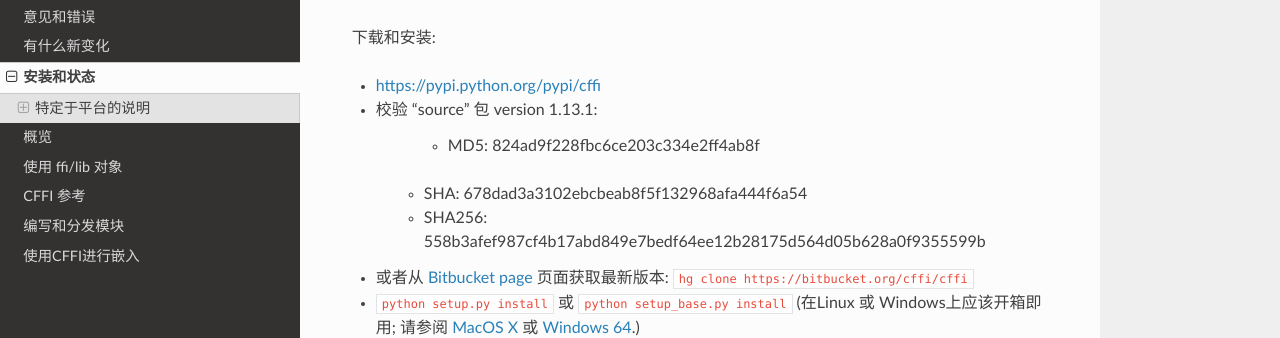
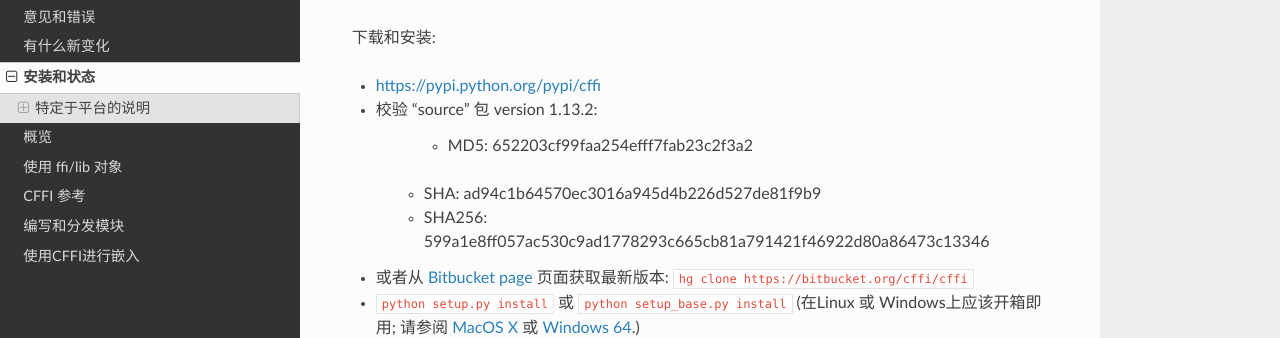
Before and after one commit to JairoGuo/CFFI-Docs-ZH-CN, a Sphinx documentation site: the page built from doc/source/installation.rst, in a window 1280 px wide and 900 px high, scrolled down 660 px. Shown: the part 158-496 px from the top of the window. Built offline with Sphinx 7.4.7 and the Read the Docs theme 2.0.0, drawn with Linux system fonts in a browser that asks for light colours.

Commit message:
update 1.13.2

```diff
--- a/doc/source/installation.rst
+++ b/doc/source/installation.rst
@@ -40,13 +40,13 @@ CFFI的核心速度优于ctypes，如果使用1.0之后的功能，则意味着
 
 * https://pypi.python.org/pypi/cffi
 
-* 校验 "source" 包 version 1.13.1:
+* 校验 "source" 包 version 1.13.2:
 
-    - MD5: 824ad9f228fbc6ce203c334e2ff4ab8f
+    - MD5: 652203cf99faa254efff7fab23c2f3a2
 
-   - SHA: 678dad3a3102ebcbeab8f5f132968afa444f6a54
+   - SHA: ad94c1b64570ec3016a945d4b226d527de81f9b9
 
-   - SHA256: 558b3afef987cf4b17abd849e7bedf64ee12b28175d564d05b628a0f9355599b
+   - SHA256: 599a1e8ff057ac530c9ad1778293c665cb81a791421f46922d80a86473c13346
 
 * 或者从 `Bitbucket page`_ 页面获取最新版本:
   ``hg clone https://bitbucket.org/cffi/cffi``
```
